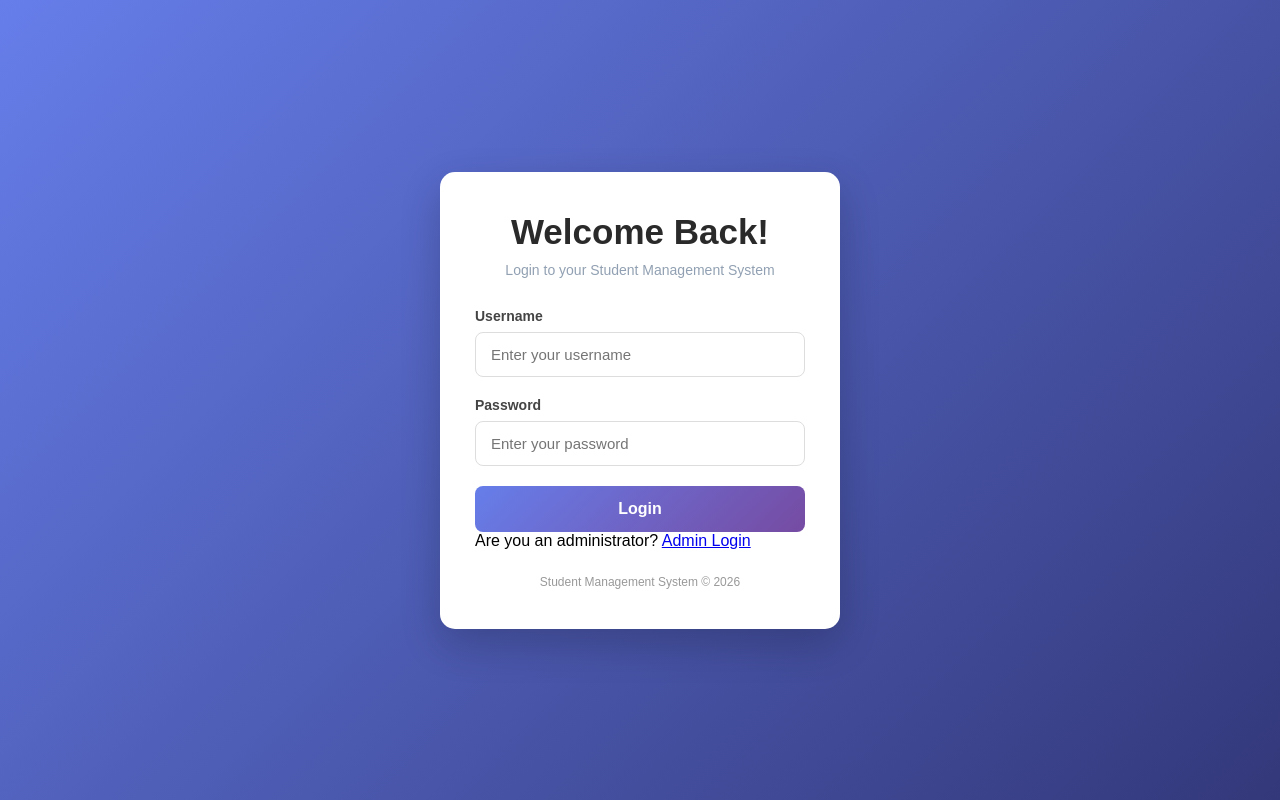
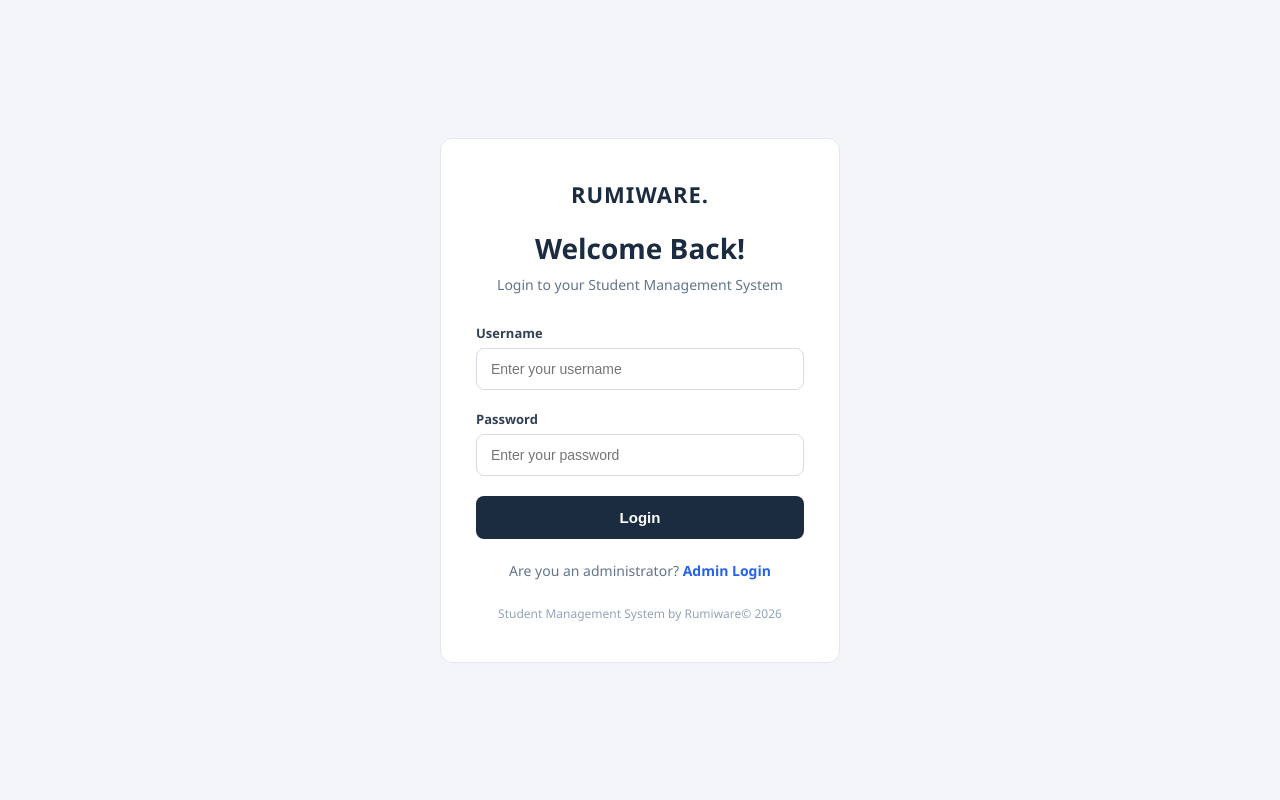
Before and after one commit to HafizHassanAlee/student-management-fastapi, a FastAPI app: page /login in a window 1280 px wide. Run offline with FastAPI, Linux system fonts and the light colour scheme.

Commit message:
Student Login Finished

```diff
--- a/templates/login.html
+++ b/templates/login.html
@@ -1,56 +1,67 @@
-
 <!DOCTYPE html>
 <html lang="en">
 <head>
     <meta charset="UTF-8">
     <meta name="viewport" content="width=device-width, initial-scale=1.0">
-    <title>Login | Student Management System</title>
+    <title>Login | Husanix</title>
 
     <style>
+        /* Colors used on this page (same as the admin dashboard):
+           Dark navy   : #1b2b40
+           Blue        : #2563eb
+           Light grey  : #f3f5f8
+           Grey text   : #64748b
+           Border grey : #d5dce6
+        */
+
         * {
             margin: 0;
             padding: 0;
             box-sizing: border-box;
-            font-family: Arial, sans-serif;
         }
 
         body {
+            font-family: "Segoe UI", Arial, sans-serif;
+            background: #f3f5f8;
+            color: #1b2b40;
             min-height: 100vh;
             display: flex;
             justify-content: center;
             align-items: center;
-            background: linear-gradient(135deg, #667eea, #33387a);
             padding: 20px;
         }
 
+        /* The white login box */
         .container {
             width: 100%;
             max-width: 400px;
             background: white;
+            border: 1px solid #e3e8ef;
+            border-radius: 12px;
             padding: 40px 35px;
-            border-radius: 15px;
-            box-shadow: 0 15px 40px rgba(0, 0, 0, 0.2);
-            transition: ease-in-out 0.3s;
         }
 
-        .container:hover {
-            transform: translateY(-5px);
-            box-shadow: 0 20px 50px rgba(0, 0, 0, 0.3);
-                }
+        /* Brand name at the top */
+        .brand {
+            text-align: center;
+            font-size: 22px;
+            font-weight: bold;
+            letter-spacing: 1px;
+            color: #1b2b40;
+            margin-bottom: 20px;
+        }
 
-        .login {
+        h1 {
             text-align: center;
-            margin-bottom: 10px;
-            color: #2a2a2a;
-            font-size: 35px;
-            font-weight: bold;
+            font-size: 28px;
+            margin-bottom: 8px;
         }
 
         .subtitle {
             text-align: center;
-            color: #91a0b2;
+            color: #64748b;
+            font-size: 14px;
             margin-bottom: 30px;
-            font-size: 14px;
         }
 
         .form-group {
@@ -59,58 +70,67 @@
 
         label {
             display: block;
-            margin-bottom: 8px;
-            color: #444;
+            margin-bottom: 6px;
+            font-size: 13px;
             font-weight: bold;
+            color: #334155;
+        }
+
+        input {
+            width: 100%;
+            padding: 12px 14px;
+            border: 1px solid #d5dce6;
+            border-radius: 8px;
             font-size: 14px;
         }
 
-        input[type="text"],
-        input[type="password"] {
-            width: 100%;
-            padding: 13px 15px;
-            border: 1px solid #ddd;
-            border-radius: 8px;
+        /* Blue border when the user clicks inside a box */
+        input:focus {
             outline: none;
-            font-size: 15px;
-            transition: 0.3s;
+            border-color: #2563eb;
+            box-shadow: 0 0 0 3px rgba(37, 99, 235, 0.15);
         }
 
-        input:focus {
-            border-color: #667eea;
-            box-shadow: 0 0 5px rgba(102, 126, 234, 0.3);
-        }
-
+        /* Login button: navy, turns blue on hover */
         button {
             width: 100%;
-            padding: 14px;
+            padding: 13px;
             border: none;
             border-radius: 8px;
-            background: linear-gradient(135deg, #667eea, #764ba2);
+            background: #1b2b40;
             color: white;
-            font-size: 16px;
+            font-size: 15px;
             font-weight: bold;
             cursor: pointer;
-            transition: 0.3s;
         }
 
         button:hover {
-            opacity: 0.9;
-            transform: translateY(-2px);
-            transform: scale(1.01);
+            background: #2563eb;
+        }
+
+        /* "Are you an administrator?" text */
+        .admin-link {
+            text-align: center;
+            font-size: 14px;
+            color: #64748b;
+            margin-top: 22px;
+        }
+
+        .admin-link a {
+            color: #2563eb;
+            font-weight: bold;
+            text-decoration: none;
+        }
+
+        .admin-link a:hover {
+            text-decoration: underline;
         }
 
         .footer {
             text-align: center;
+            font-size: 12px;
+            color: #94a3b8;
             margin-top: 25px;
-            color: #999;
-            font-size: 12px;
-        }
-
-        @media (max-width: 480px) {
-            .container {
-                padding: 30px 22px;
-            }
         }
     </style>
 </head>
@@ -119,46 +139,34 @@
 
     <div class="container">
 
-        <h1 class="login">Welcome Back!</h1>
+        <div class="brand">RUMIWARE.</div>
 
-        <p class="subtitle">
-            Login to your Student Management System
-        </p>
+        <h1>Welcome Back!</h1>
+        <p class="subtitle">Login to your Student Management System</p>
 
         <form action="/login" method="post">
 
             <div class="form-group">
                 <label for="username">Username</label>
-                <input
-                    type="text"
-                    id="username"
-                    name="username"
-                    placeholder="Enter your username"
-                    required
-                >
+                <input type="text" id="username" name="username" placeholder="Enter your username" required>
             </div>
 
             <div class="form-group">
                 <label for="password">Password</label>
-                <input
-                    type="password"
-                    id="password"
-                    name="password"
-                    placeholder="Enter your password"
-                    required
-                >
+                <input type="password" id="password" name="password" placeholder="Enter your password" required>
             </div>
 
             <button type="submit">Login</button>
 
         </form>
-        <p>
-    Are you an administrator?
-    <a href="/admin/login">Admin Login</a>
-</p>
+
+        <p class="admin-link">
+            Are you an administrator?
+            <a href="/admin/login">Admin Login</a>
+        </p>
 
         <div class="footer">
-            Student Management System &copy; 2026
+            Student Management System by Rumiware&copy; 2026
         </div>
 
     </div>
```
